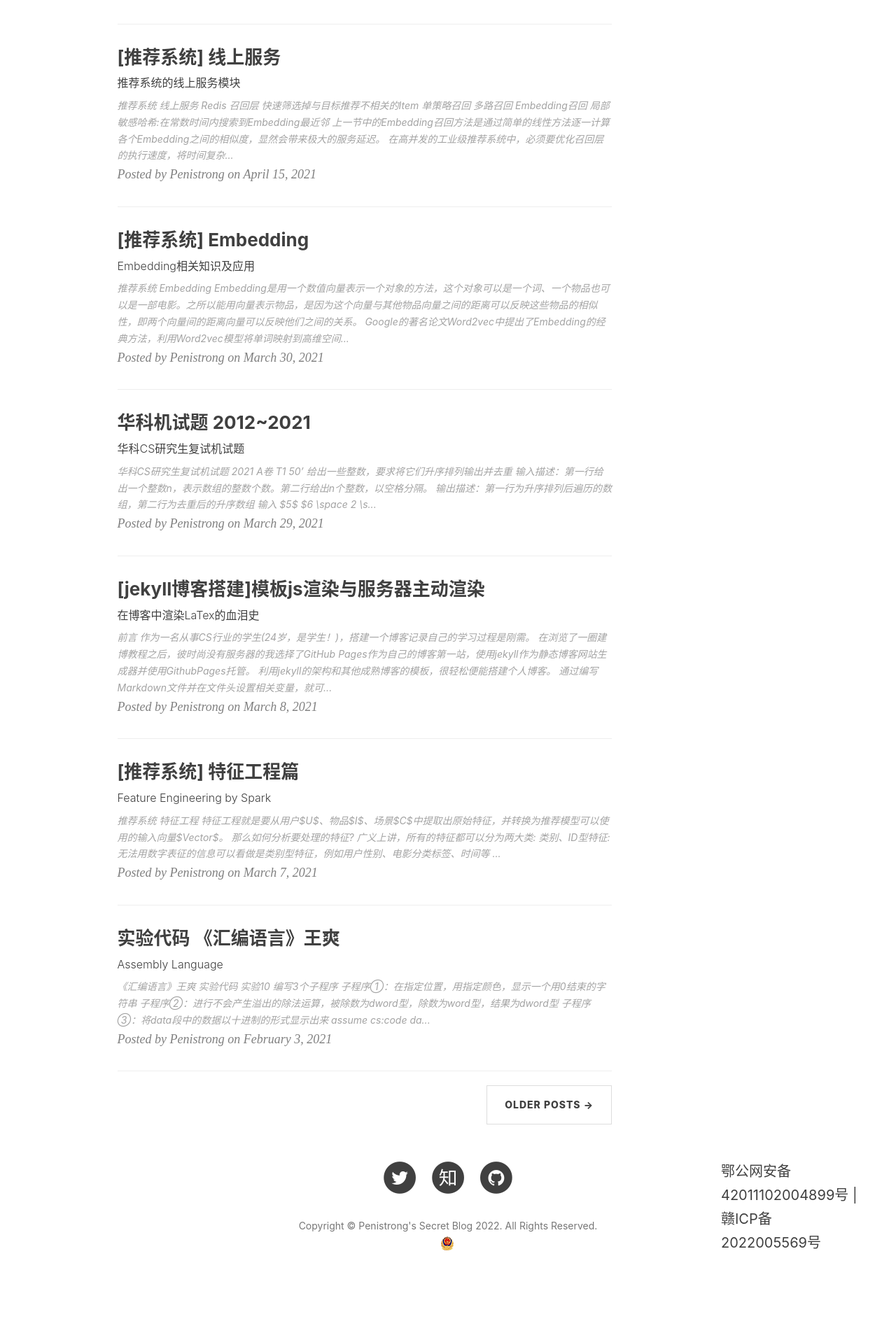
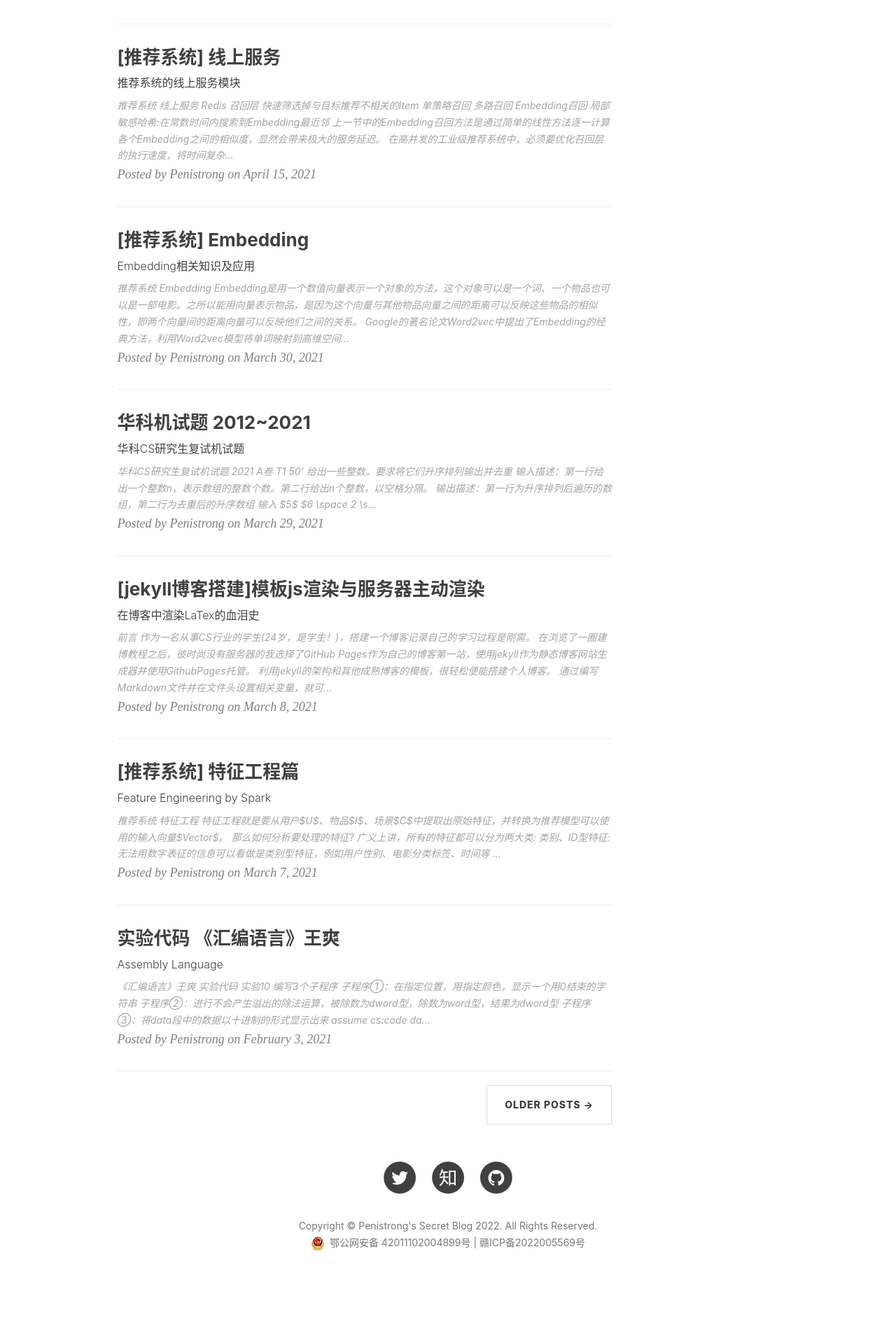
Before and after one commit to Penistrong/penistrong.github.io, a Jekyll site: the page built from index.html, in a window 1280 px wide. Shown: the part 1523-3438 px from the top of the page at 70% size. Built offline with Jekyll 4.4.1, drawn with Linux system fonts in a browser that asks for light colours; nearby versions of some CDN libraries; the list of posts is cut into pages by our own code; comment, search, counter and statistics services are not loaded; after the commit the page ends 3403 px from its top, so only the background shows below that.

Commit message:
[Modify]remove inline <div>

```diff
--- a/_includes/footer.html
+++ b/_includes/footer.html
@@ -8,7 +8,7 @@
                 <p class="copyright text-muted">
                     Copyright &copy; {{ site.title }} {{ site.time | date: '%Y' }}. All Rights Reserved.
                     <br>
-                    <img class="filings" src="{{ site.baseurl }}/{{ site.police_filings_icon }}"></div>
+                    <img class="filings" src="{{ site.baseurl }}/{{ site.police_filings_icon }}">
                     <a href="{{ site.police_filings_link }}" target="_blank">{{ site.police_filings_code }}</a> |
                     <a href="{{ site.ICP_link }}" target="_blank">{{ site.ICP_code }}</a>
                 </p>
```
